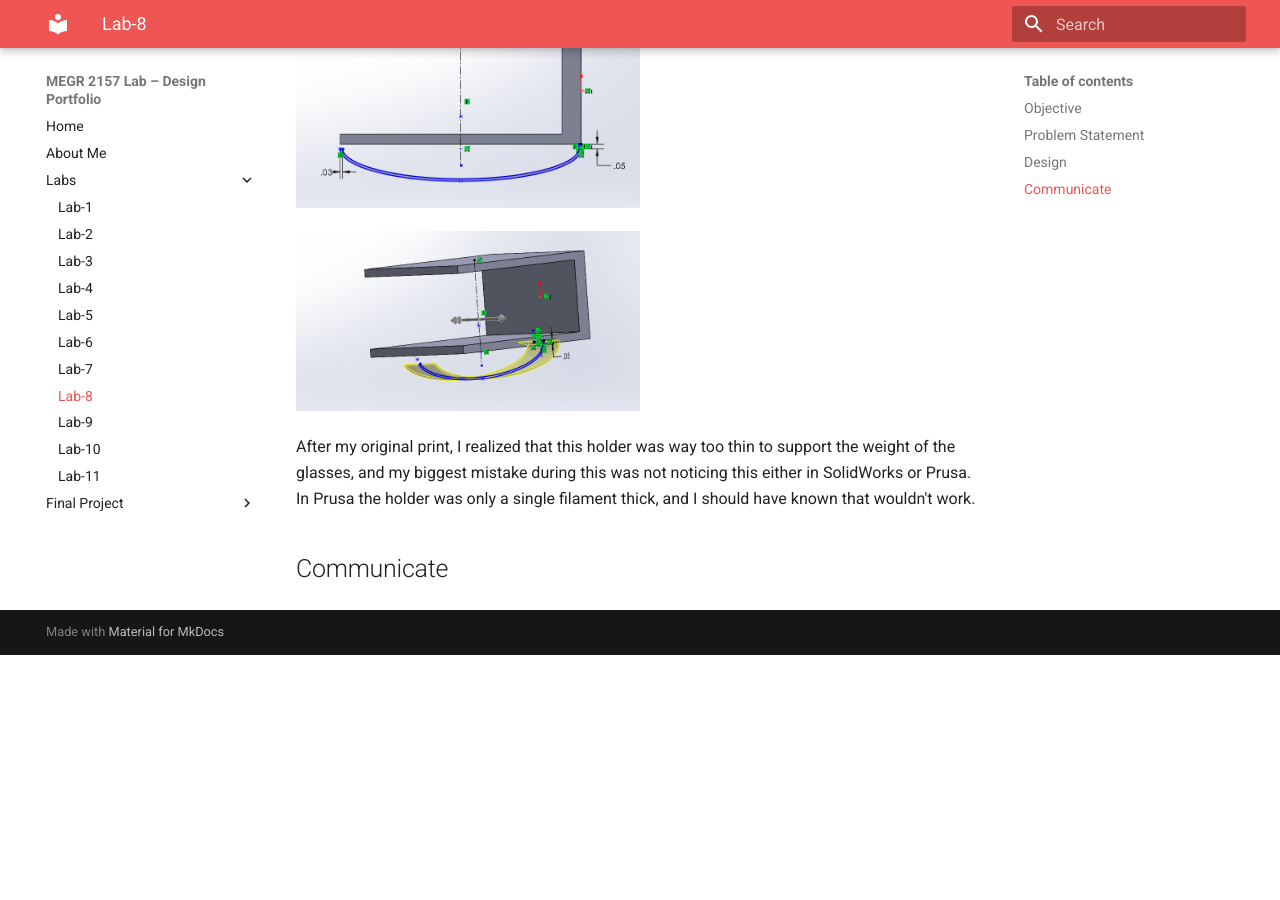
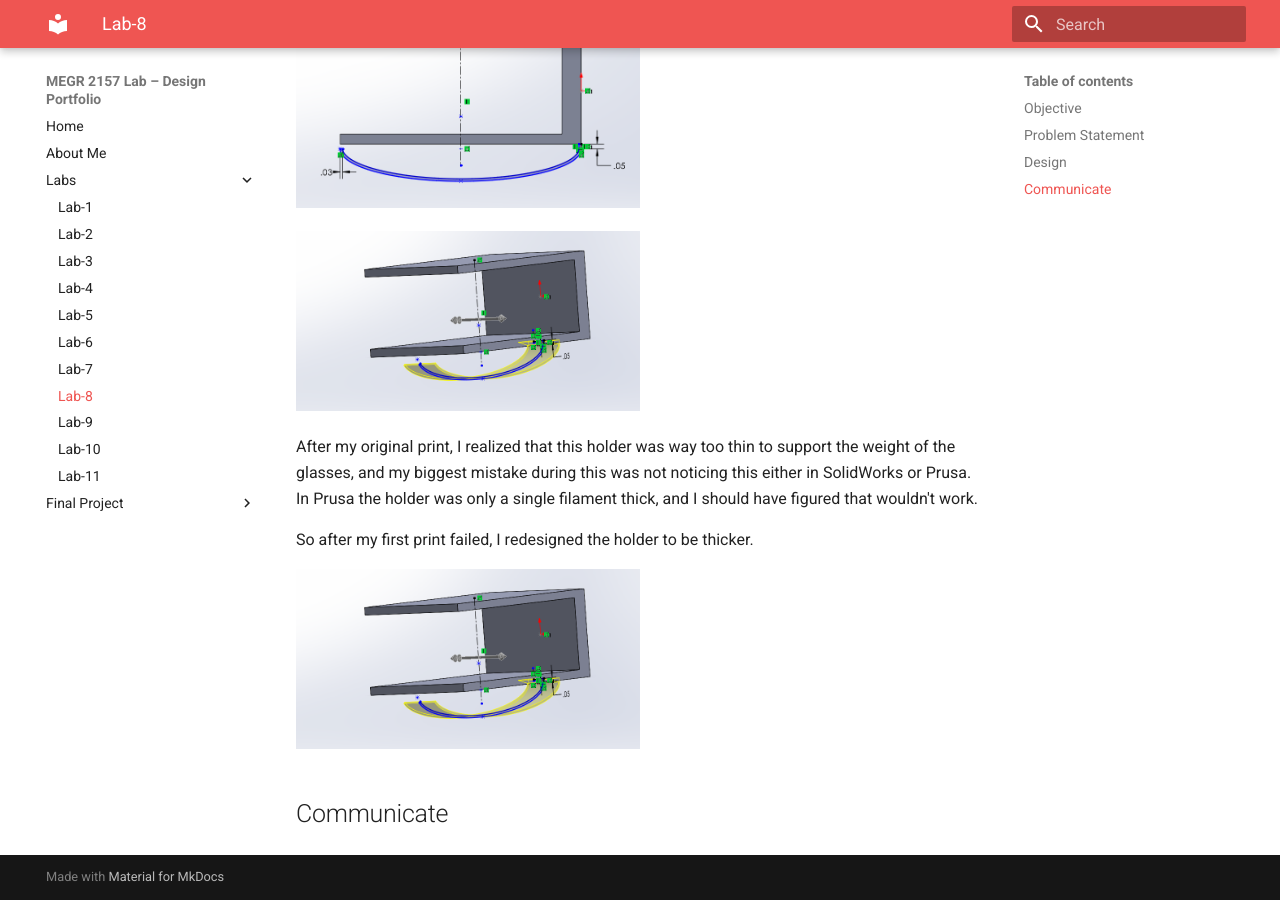
Before and after one commit to jwelch37/Jack-Welch-Portfolio, an MkDocs documentation site: the page built from docs/Labs/L08/index.md, in a window 1280 px wide and 900 px high, scrolled down 1790 px. Built offline with MkDocs 1.6.1 and Material for MkDocs 9.7.7, drawn with Linux system fonts in a browser that asks for light colours; before the commit the page ends 2445 px from its top, so only the background shows below that.

Commit message:
Revise holder description and add redesign details
Updated text to clarify the redesign of the holder for better support.

```diff
--- a/docs/Labs/L08/index.md
+++ b/docs/Labs/L08/index.md
@@ -27,7 +27,13 @@ I made the curved extension out of an oval which I then cut in half and added ex
 
 <img src="holder.png" width="50%" alt="Description">
 
-After my original print, I realized that this holder was way too thin to support the weight of the glasses, and my biggest mistake during this was not noticing this either in SolidWorks or Prusa. In Prusa the holder was only a single filament thick, and I should have known that wouldn't work.
+After my original print, I realized that this holder was way too thin to support the weight of the glasses, and my biggest mistake during this was not noticing this either in SolidWorks or Prusa. In Prusa the holder was only a single filament thick, and I should have figured that wouldn't work.
+
+So after my first print failed, I redesigned the holder to be thicker.
+
+<img src="holder.png" width="50%" alt="Description">
+
+
 
 
 
```
